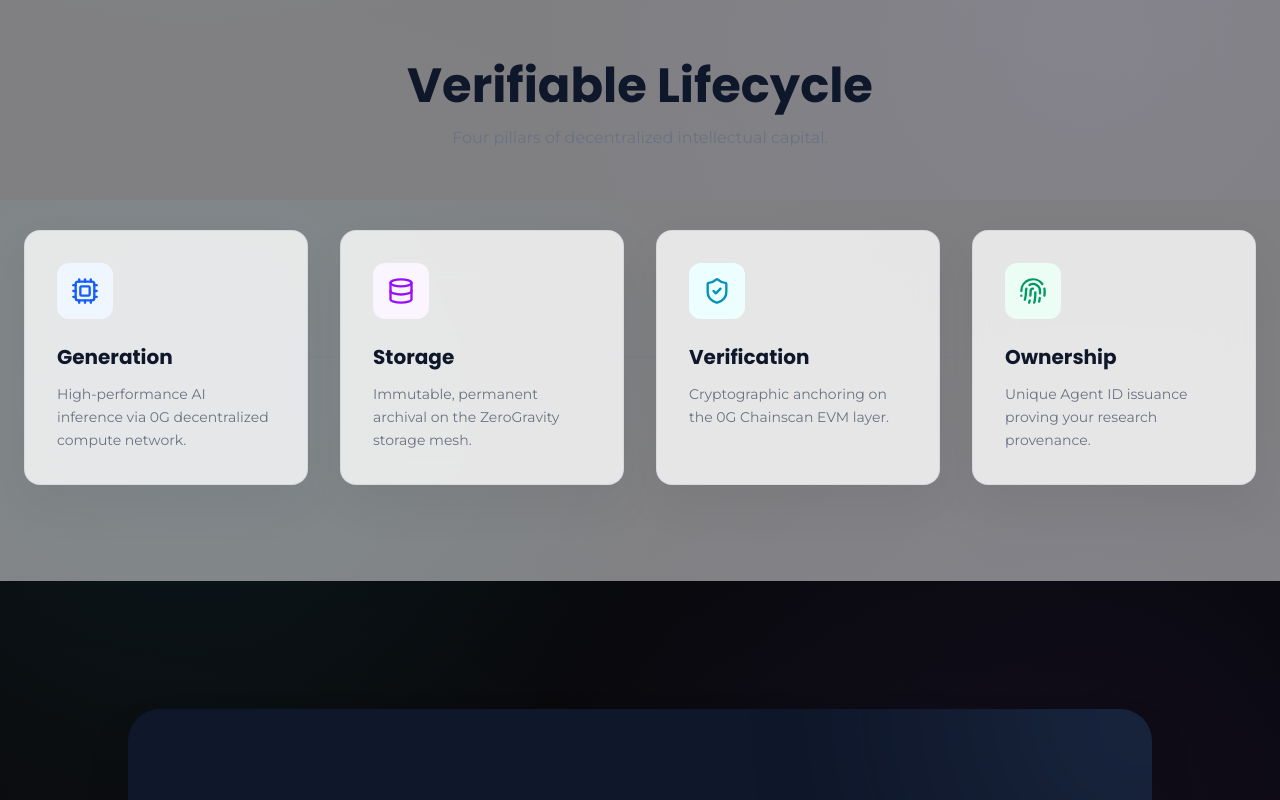
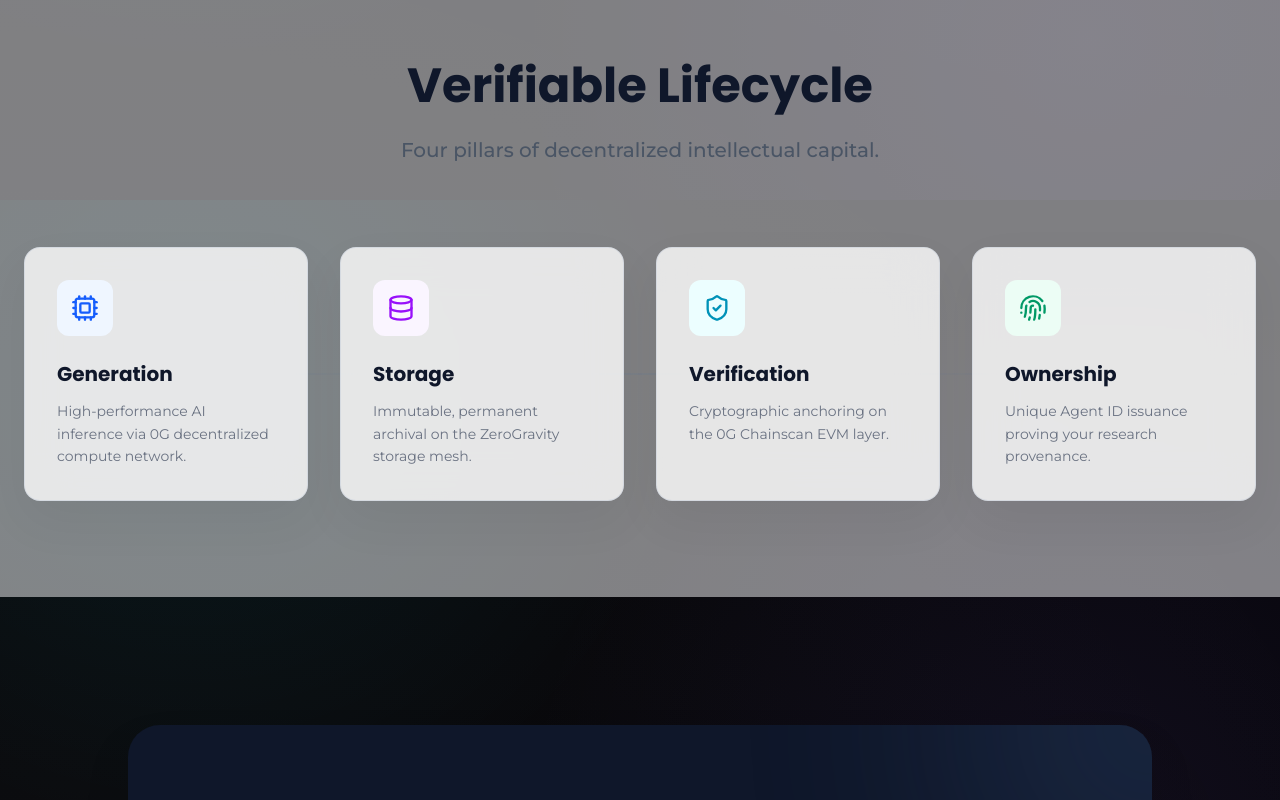
Before and after one commit to ODbeke/flux-agent, a Next.js app: page / in a window 1280 px wide. Shown: the part 1400-2200 px from the top of the page. Built offline with nearby package versions, Linux system fonts and the light colour scheme; a web font is replaced by a local one.

Commit message:
style: enhance typography visibility and implement interactive hover scaling

```diff
--- a/src/app/page.tsx
+++ b/src/app/page.tsx
@@ -24,7 +24,7 @@ export default function LandingPage() {
         </div>
         <Link
           href="/dashboard"
-          className="group flex items-center gap-2 bg-[#0f172a] text-white px-5 py-2 rounded-full text-sm font-semibold hover:bg-[#4A6FA5] transition-all"
+          className="group flex items-center gap-2 bg-[#0f172a] text-white px-5 py-2 rounded-full text-sm font-semibold hover:bg-[#4A6FA5] hover:scale-110 transition-all duration-300"
         >
           Launch App <ArrowRight className="w-4 h-4 group-hover:translate-x-1 transition-transform" />
         </Link>
@@ -45,13 +45,13 @@ export default function LandingPage() {
           <a
             href="https://docs.0g.ai"
             target="_blank"
-            className="w-full sm:w-auto px-10 py-4 bg-white text-gray-400 border border-gray-100 rounded-full font-semibold text-base hover:bg-gray-50 hover:text-[#4A6FA5] transition-all flex items-center justify-center gap-2"
+            className="w-full sm:w-auto px-10 py-4 bg-white text-gray-400 border border-gray-100 rounded-full font-semibold text-base hover:bg-gray-50 hover:text-[#4A6FA5] hover:scale-105 transition-all duration-300 flex items-center justify-center gap-2"
           >
             Read Documentation
           </a>
           <Link
             href="/dashboard"
-            className="w-full sm:w-auto px-14 py-6 rounded-full font-bold text-2xl glossy-btn text-white animate-heartbeat transition-all flex items-center justify-center gap-3 shadow-2xl"
+            className="w-full sm:w-auto px-14 py-6 rounded-full font-bold text-2xl glossy-btn text-white animate-heartbeat hover:scale-110 transition-all duration-300 flex items-center justify-center gap-3 shadow-2xl"
           >
             Get Started <ArrowRight className="w-6 h-6" />
           </Link>
@@ -73,8 +73,10 @@ export default function LandingPage() {
       <section id="how-it-works" className="py-24 bg-gray-50/50">
         <div className="max-w-7xl mx-auto px-6">
           <div className="text-center mb-20">
-            <h2 className="font-poppins text-4xl md:text-5xl font-bold mb-4">Verifiable Lifecycle</h2>
-            <p className="text-gray-500">Four pillars of decentralized intellectual capital.</p>
+            <h2 className="font-poppins text-4xl md:text-5xl font-bold mb-6">Verifiable Lifecycle</h2>
+            <p className="text-gray-600 font-medium text-lg md:text-xl max-w-2xl mx-auto leading-relaxed">
+              Four pillars of decentralized intellectual capital.
+            </p>
           </div>
 
           <div className="grid grid-cols-1 md:grid-cols-4 gap-8 relative">
```
